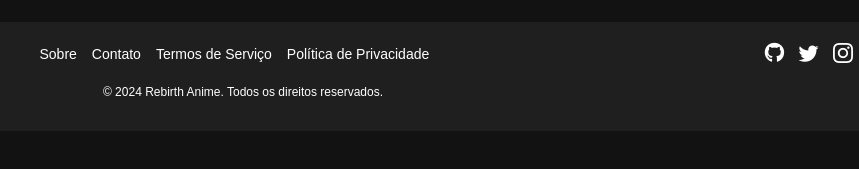
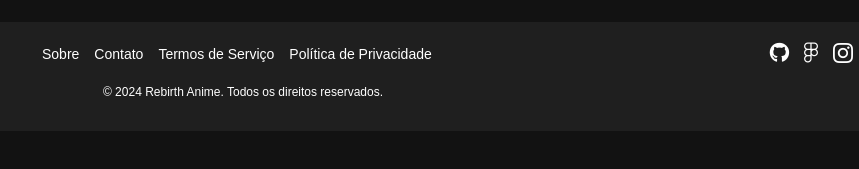
Before and after one commit to LucasPiorino/A3---Sistemas-distribuidos-e-mobile, a plain HTML site: page Rebirth Anihub/src/main/resources/templates/index.html in a window 1280 px wide. Shown: the part 539-708 px from the top of the page, 397-1256 px from the left. Drawn offline with nearby package versions, Linux system fonts and the light colour scheme; files that its build step writes are made by us from their sources; no server answers; files whose address does not match are found by name.

Commit message:
ultimahora2

```diff
--- a/Rebirth Anihub/src/main/resources/templates/index.html
+++ b/Rebirth Anihub/src/main/resources/templates/index.html
@@ -117,7 +117,7 @@
         </div>
         <div class="footer-social">
             <a href="https://github.com/LucasPiorino/A3-2024-2?tab=readme-ov-file" target="_blank"><i class="fa-brands fa-github"></i></a>
-            <a href="#" target="_blank"><i class="bi bi-twitter"></i></a>
+            <a href="https://www.figma.com/design/1Fp1P0A5LJ2le1lUYrIbXg/Untitled?m=auto&t=0WqwOvK1AVzc1Asv-1" target="_blank"><i class="fa-brands fa-figma"></i></a>
             <a href="#" target="_blank"><i class="bi bi-instagram"></i></a>
         </div>
     </div>
```
Also changed, not shown: Rebirth Anihub/src/main/resources/templates/LP.html (+1 -1 lines), Rebirth Anihub/src/main/resources/templates/curriculo.html (+1 -1 lines), Rebirth Anihub/src/main/resources/templates/favoritos.html (+1 -1 lines), Rebirth Anihub/src/main/resources/templates/login.html (+1 -1 lines), Rebirth Anihub/src/main/resources/templates/register.html (+1 -1 lines), Rebirth Anihub/src/main/resources/templates/search.html (+1 -1 lines).
